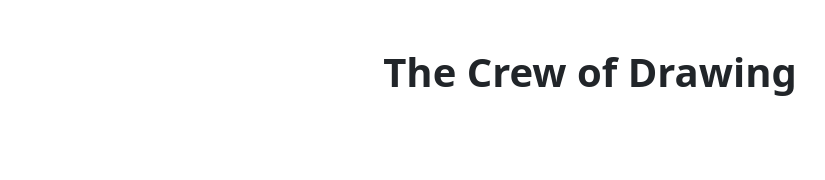
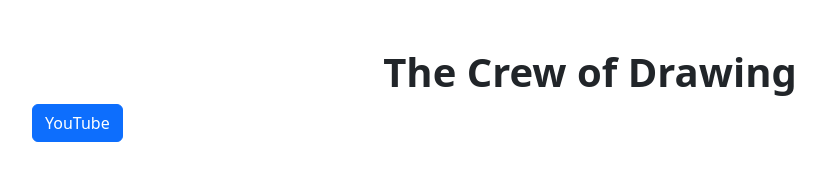
Before and after one commit to danielk0104/danielk0104.github.io, a plain HTML site: page index.html in a window 1280 px wide. Shown: the whole page, without its empty margins (50-875 px from the left). Drawn offline with nearby package versions, Linux system fonts and the light colour scheme.

Commit message:
Update index.html

```diff
--- a/index.html
+++ b/index.html
@@ -13,5 +13,9 @@
     <div class="container">
         <h1 class="text-center mt-5"><b>The Crew of Drawing</b></h1>
     </div>
+
+    <div class="container">
+        <a class="btn btn-primary" href="https://www.youtube.com/@TheCrewofDrawing">YouTube</a>
+    </div>
 </body>
 </html>
```
